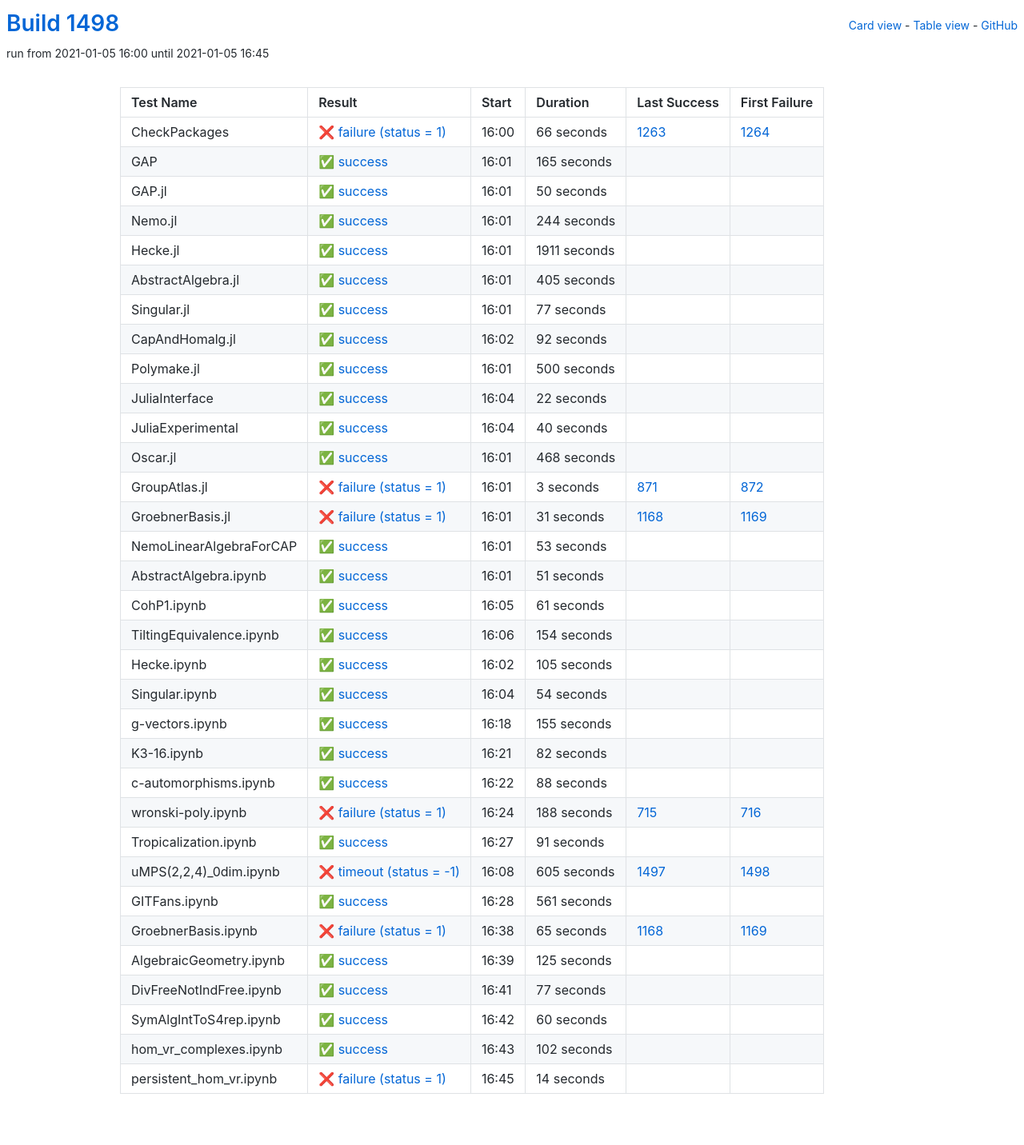
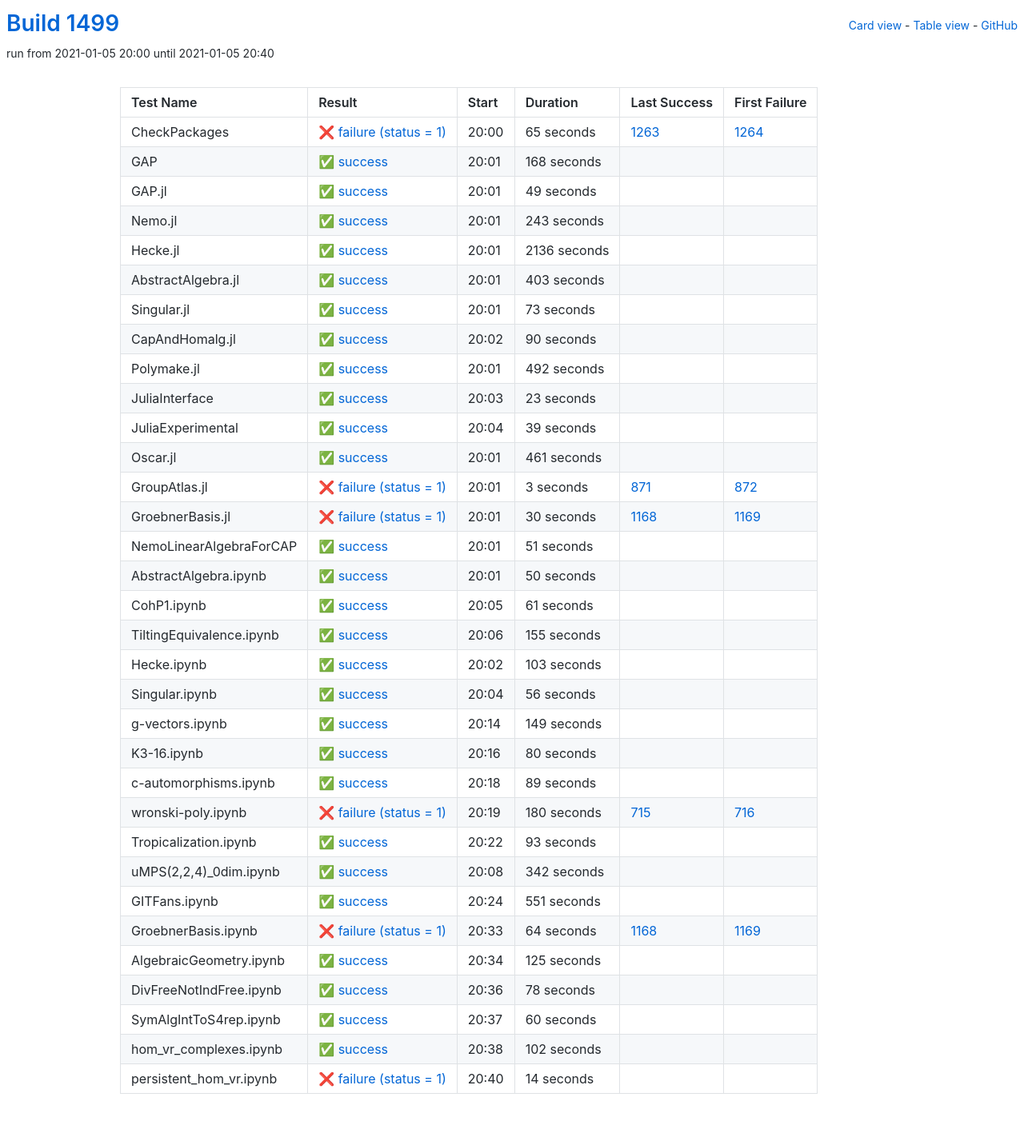
Before and after one commit to oscar-system/oscar-ci-status-stable, a Jekyll site: the page built from table.html, in a window 1280 px wide. Shown: the whole page at 80% size. Built offline with Jekyll 4.4.1, drawn with Linux system fonts in a browser that asks for light colours.

Commit message:
Build #1499

```diff
--- a/_data/ci.yml
+++ b/_data/ci.yml
@@ -1,6 +1,6 @@
 ---
-build: 1498
-build_url: https://oscarci.mathematik.uni-kl.de/job/oscar-stable/1498/
+build: 1499
+build_url: https://oscarci.mathematik.uni-kl.de/job/oscar-stable/1499/
 job: oscar-stable
 organization: oscar-system
 repo: oscar-ci-status-stable
@@ -8,152 +8,152 @@ repourl: https://github.com/oscar-system/oscar-ci-status-stable
 tests:
 - name: CheckPackages
   id: checkpackages
-  log: https://oscarci.mathematik.uni-kl.de/job/oscar-stable/1498/artifact/logs/build-1498/CheckPackages.log
-  start: 2021-01-05 16:00
+  log: https://oscarci.mathematik.uni-kl.de/job/oscar-stable/1499/artifact/logs/build-1499/CheckPackages.log
+  start: 2021-01-05 20:00
   success: false
   exitcode: 1
   status: failure
-  duration: 66
+  duration: 65
   last_success: 1263
   last_success_url: https://oscarci.mathematik.uni-kl.de/job/oscar-stable/1263/
   first_failure: 1264
   first_failure_url: https://oscarci.mathematik.uni-kl.de/job/oscar-stable/1264/
 - name: GAP
   id: gap
-  log: https://oscarci.mathematik.uni-kl.de/job/oscar-stable/1498/artifact/logs/build-1498/GAP.log
-  start: 2021-01-05 16:01
+  log: https://oscarci.mathematik.uni-kl.de/job/oscar-stable/1499/artifact/logs/build-1499/GAP.log
+  start: 2021-01-05 20:01
   success: true
   exitcode: 0
   status: success
-  duration: 165
+  duration: 168
   last_success: false
   last_success_url:
   first_failure: false
   first_failure_url:
 - name: GAP.jl
   id: gap-jl
-  log: https://oscarci.mathematik.uni-kl.de/job/oscar-stable/1498/artifact/logs/build-1498/GAP.jl.log
-  start: 2021-01-05 16:01
+  log: https://oscarci.mathematik.uni-kl.de/job/oscar-stable/1499/artifact/logs/build-1499/GAP.jl.log
+  start: 2021-01-05 20:01
   success: true
   exitcode: 0
   status: success
-  duration: 50
+  duration: 49
   last_success: false
   last_success_url:
   first_failure: false
   first_failure_url:
 - name: Nemo.jl
   id: nemo-jl
-  log: https://oscarci.mathematik.uni-kl.de/job/oscar-stable/1498/artifact/logs/build-1498/Nemo.jl.log
-  start: 2021-01-05 16:01
+  log: https://oscarci.mathematik.uni-kl.de/job/oscar-stable/1499/artifact/logs/build-1499/Nemo.jl.log
+  start: 2021-01-05 20:01
   success: true
   exitcode: 0
   status: success
-  duration: 244
+  duration: 243
   last_success: false
   last_success_url:
   first_failure: false
   first_failure_url:
 - name: Hecke.jl
   id: hecke-jl
-  log: https://oscarci.mathematik.uni-kl.de/job/oscar-stable/1498/artifact/logs/build-1498/Hecke.jl.log
-  start: 2021-01-05 16:01
+  log: https://oscarci.mathematik.uni-kl.de/job/oscar-stable/1499/artifact/logs/build-1499/Hecke.jl.log
+  start: 2021-01-05 20:01
   success: true
   exitcode: 0
   status: success
-  duration: 1911
+  duration: 2136
   last_success: false
   last_success_url:
   first_failure: false
   first_failure_url:
 - name: AbstractAlgebra.jl
   id: abstractalgebra-jl
-  log: https://oscarci.mathematik.uni-kl.de/job/oscar-stable/1498/artifact/logs/build-1498/AbstractAlgebra.jl.log
-  start: 2021-01-05 16:01
+  log: https://oscarci.mathematik.uni-kl.de/job/oscar-stable/1499/artifact/logs/build-1499/AbstractAlgebra.jl.log
+  start: 2021-01-05 20:01
   success: true
   exitcode: 0
   status: success
-  duration: 405
+  duration: 403
   last_success: false
   last_success_url:
   first_failure: false
   first_failure_url:
 - name: Singular.jl
   id: singular-jl
-  log: https://oscarci.mathematik.uni-kl.de/job/oscar-stable/1498/artifact/logs/build-1498/Singular.jl.log
-  start: 2021-01-05 16:01
+  log: https://oscarci.mathematik.uni-kl.de/job/oscar-stable/1499/artifact/logs/build-1499/Singular.jl.log
+  start: 2021-01-05 20:01
   success: true
   exitcode: 0
   status: success
-  duration: 77
+  duration: 73
   last_success: false
   last_success_url:
   first_failure: false
   first_failure_url:
 - name: CapAndHomalg.jl
   id: capandhomalg-jl
-  log: https://oscarci.mathematik.uni-kl.de/job/oscar-stable/1498/artifact/logs/build-1498/CapAndHomalg.jl.log
-  start: 2021-01-05 16:02
+  log: https://oscarci.mathematik.uni-kl.de/job/oscar-stable/1499/artifact/logs/build-1499/CapAndHomalg.jl.log
+  start: 2021-01-05 20:02
   success: true
   exitcode: 0
   status: success
-  duration: 92
+  duration: 90
   last_success: false
   last_success_url:
   first_failure: false
   first_failure_url:
 - name: Polymake.jl
   id: polymake-jl
-  log: https://oscarci.mathematik.uni-kl.de/job/oscar-stable/1498/artifact/logs/build-1498/Polymake.jl.log
-  start: 2021-01-05 16:01
+  log: https://oscarci.mathematik.uni-kl.de/job/oscar-stable/1499/artifact/logs/build-1499/Polymake.jl.log
+  start: 2021-01-05 20:01
   success: true
   exitcode: 0
   status: success
-  duration: 500
+  duration: 492
   last_success: false
   last_success_url:
   first_failure: false
   first_failure_url:
 - name: JuliaInterface
   id: juliainterface
-  log: https://oscarci.mathematik.uni-kl.de/job/oscar-stable/1498/artifact/logs/build-1498/JuliaInterface.log
-  start: 2021-01-05 16:04
+  log: https://oscarci.mathematik.uni-kl.de/job/oscar-stable/1499/artifact/logs/build-1499/JuliaInterface.log
+  start: 2021-01-05 20:03
   success: true
   exitcode: 0
   status: success
-  duration: 22
+  duration: 23
   last_success: false
   last_success_url:
   first_failure: false
   first_failure_url:
 - name: JuliaExperimental
   id: juliaexperimental
-  log: https://oscarci.mathematik.uni-kl.de/job/oscar-stable/1498/artifact/logs/build-1498/JuliaExperimental.log
-  start: 2021-01-05 16:04
+  log: https://oscarci.mathematik.uni-kl.de/job/oscar-stable/1499/artifact/logs/build-1499/JuliaExperimental.log
+  start: 2021-01-05 20:04
   success: true
   exitcode: 0
   status: success
-  duration: 40
+  duration: 39
   last_success: false
   last_success_url:
   first_failure: false
   first_failure_url:
 - name: Oscar.jl
   id: oscar-jl
-  log: https://oscarci.mathematik.uni-kl.de/job/oscar-stable/1498/artifact/logs/build-1498/Oscar.jl.log
-  start: 2021-01-05 16:01
+  log: https://oscarci.mathematik.uni-kl.de/job/oscar-stable/1499/artifact/logs/build-1499/Oscar.jl.log
+  start: 2021-01-05 20:01
   success: true
   exitcode: 0
   status: success
-  duration: 468
+  duration: 461
   last_success: false
   last_success_url:
   first_failure: false
   first_failure_url:
 - name: GroupAtlas.jl
   id: groupatlas-jl
-  log: https://oscarci.mathematik.uni-kl.de/job/oscar-stable/1498/artifact/logs/build-1498/GroupAtlas.jl.log
-  start: 2021-01-05 16:01
+  log: https://oscarci.mathematik.uni-kl.de/job/oscar-stable/1499/artifact/logs/build-1499/GroupAtlas.jl.log
+  start: 2021-01-05 20:01
   success: false
   exitcode: 1
   status: failure
@@ -164,32 +164,20 @@ tests:
   first_failure_url: https://oscarci.mathematik.uni-kl.de/job/oscar-stable/872/
 - name: GroebnerBasis.jl
   id: groebnerbasis-jl
-  log: https://oscarci.mathematik.uni-kl.de/job/oscar-stable/1498/artifact/logs/build-1498/GroebnerBasis.jl.log
-  start: 2021-01-05 16:01
+  log: https://oscarci.mathematik.uni-kl.de/job/oscar-stable/1499/artifact/logs/build-1499/GroebnerBasis.jl.log
+  start: 2021-01-05 20:01
   success: false
   exitcode: 1
   status: failure
-  duration: 31
+  duration: 30
   last_success: 1168
   last_success_url: https://oscarci.mathematik.uni-kl.de/job/oscar-stable/1168/
   first_failure: 1169
   first_failure_url: https://oscarci.mathematik.uni-kl.de/job/oscar-stable/1169/
 - name: NemoLinearAlgebraForCAP
   id: nemolinearalgebraforcap
-  log: https://oscarci.mathematik.uni-kl.de/job/oscar-stable/1498/artifact/logs/build-1498/NemoLinearAlgebraForCAP.log
-  start: 2021-01-05 16:01
-  success: true
-  exitcode: 0
-  status: success
-  duration: 53
-  last_success: false
-  last_success_url:
-  first_failure: false
-  first_failure_url:
-- name: AbstractAlgebra.ipynb
-  id: abstractalgebra-ipynb
-  log: https://oscarci.mathematik.uni-kl.de/job/oscar-stable/1498/artifact/logs/build-1498/AbstractAlgebra.ipynb.log
-  start: 2021-01-05 16:01
+  log: https://oscarci.mathematik.uni-kl.de/job/oscar-stable/1499/artifact/logs/build-1499/NemoLinearAlgebraForCAP.log
+  start: 2021-01-05 20:01
   success: true
   exitcode: 0
   status: success
@@ -198,10 +186,22 @@ tests:
   last_success_url:
   first_failure: false
   first_failure_url:
+- name: AbstractAlgebra.ipynb
+  id: abstractalgebra-ipynb
+  log: https://oscarci.mathematik.uni-kl.de/job/oscar-stable/1499/artifact/logs/build-1499/AbstractAlgebra.ipynb.log
+  start: 2021-01-05 20:01
+  success: true
+  exitcode: 0
+  status: success
+  duration: 50
+  last_success: false
+  last_success_url:
+  first_failure: false
+  first_failure_url:
 - name: CohP1.ipynb
   id: cohp1-ipynb
-  log: https://oscarci.mathematik.uni-kl.de/job/oscar-stable/1498/artifact/logs/build-1498/CohP1.ipynb.log
-  start: 2021-01-05 16:05
+  log: https://oscarci.mathematik.uni-kl.de/job/oscar-stable/1499/artifact/logs/build-1499/CohP1.ipynb.log
+  start: 2021-01-05 20:05
   success: true
   exitcode: 0
   status: success
@@ -212,44 +212,8 @@ tests:
   first_failure_url:
 - name: TiltingEquivalence.ipynb
   id: tiltingequivalence-ipynb
-  log: https://oscarci.mathematik.uni-kl.de/job/oscar-stable/1498/artifact/logs/build-1498/TiltingEquivalence.ipynb.log
-  start: 2021-01-05 16:06
-  success: true
-  exitcode: 0
-  status: success
-  duration: 154
-  last_success: false
-  last_success_url:
-  first_failure: false
-  first_failure_url:
-- name: Hecke.ipynb
-  id: hecke-ipynb
-  log: https://oscarci.mathematik.uni-kl.de/job/oscar-stable/1498/artifact/logs/build-1498/Hecke.ipynb.log
-  start: 2021-01-05 16:02
-  success: true
-  exitcode: 0
-  status: success
-  duration: 105
-  last_success: false
-  last_success_url:
-  first_failure: false
-  first_failure_url:
-- name: Singular.ipynb
-  id: singular-ipynb
-  log: https://oscarci.mathematik.uni-kl.de/job/oscar-stable/1498/artifact/logs/build-1498/Singular.ipynb.log
-  start: 2021-01-05 16:04
-  success: true
-  exitcode: 0
-  status: success
-  duration: 54
-  last_success: false
-  last_success_url:
-  first_failure: false
-  first_failure_url:
-- name: g-vectors.ipynb
-  id: g-vectors-ipynb
-  log: https://oscarci.mathematik.uni-kl.de/job/oscar-stable/1498/artifact/logs/build-1498/g-vectors.ipynb.log
-  start: 2021-01-05 16:18
+  log: https://oscarci.mathematik.uni-kl.de/job/oscar-stable/1499/artifact/logs/build-1499/TiltingEquivalence.ipynb.log
+  start: 2021-01-05 20:06
   success: true
   exitcode: 0
   status: success
@@ -258,94 +222,130 @@ tests:
   last_success_url:
   first_failure: false
   first_failure_url:
-- name: K3-16.ipynb
-  id: k3-16-ipynb
-  log: https://oscarci.mathematik.uni-kl.de/job/oscar-stable/1498/artifact/logs/build-1498/K3-16.ipynb.log
-  start: 2021-01-05 16:21
+- name: Hecke.ipynb
+  id: hecke-ipynb
+  log: https://oscarci.mathematik.uni-kl.de/job/oscar-stable/1499/artifact/logs/build-1499/Hecke.ipynb.log
+  start: 2021-01-05 20:02
   success: true
   exitcode: 0
   status: success
-  duration: 82
+  duration: 103
+  last_success: false
+  last_success_url:
+  first_failure: false
+  first_failure_url:
+- name: Singular.ipynb
+  id: singular-ipynb
+  log: https://oscarci.mathematik.uni-kl.de/job/oscar-stable/1499/artifact/logs/build-1499/Singular.ipynb.log
+  start: 2021-01-05 20:04
+  success: true
+  exitcode: 0
+  status: success
+  duration: 56
+  last_success: false
+  last_success_url:
+  first_failure: false
+  first_failure_url:
+- name: g-vectors.ipynb
+  id: g-vectors-ipynb
+  log: https://oscarci.mathematik.uni-kl.de/job/oscar-stable/1499/artifact/logs/build-1499/g-vectors.ipynb.log
+  start: 2021-01-05 20:14
+  success: true
+  exitcode: 0
+  status: success
+  duration: 149
+  last_success: false
+  last_success_url:
+  first_failure: false
+  first_failure_url:
+- name: K3-16.ipynb
+  id: k3-16-ipynb
+  log: https://oscarci.mathematik.uni-kl.de/job/oscar-stable/1499/artifact/logs/build-1499/K3-16.ipynb.log
+  start: 2021-01-05 20:16
+  success: true
+  exitcode: 0
+  status: success
+  duration: 80
   last_success: false
   last_success_url:
   first_failure: false
   first_failure_url:
 - name: c-automorphisms.ipynb
   id: c-automorphisms-ipynb
-  log: https://oscarci.mathematik.uni-kl.de/job/oscar-stable/1498/artifact/logs/build-1498/c-automorphisms.ipynb.log
-  start: 2021-01-05 16:22
+  log: https://oscarci.mathematik.uni-kl.de/job/oscar-stable/1499/artifact/logs/build-1499/c-automorphisms.ipynb.log
+  start: 2021-01-05 20:18
   success: true
   exitcode: 0
   status: success
-  duration: 88
+  duration: 89
   last_success: false
   last_success_url:
   first_failure: false
   first_failure_url:
 - name: wronski-poly.ipynb
   id: wronski-poly-ipynb
-  log: https://oscarci.mathematik.uni-kl.de/job/oscar-stable/1498/artifact/logs/build-1498/wronski-poly.ipynb.log
-  start: 2021-01-05 16:24
+  log: https://oscarci.mathematik.uni-kl.de/job/oscar-stable/1499/artifact/logs/build-1499/wronski-poly.ipynb.log
+  start: 2021-01-05 20:19
   success: false
   exitcode: 1
   status: failure
-  duration: 188
+  duration: 180
   last_success: 715
   last_success_url: https://oscarci.mathematik.uni-kl.de/job/oscar-stable/715/
   first_failure: 716
   first_failure_url: https://oscarci.mathematik.uni-kl.de/job/oscar-stable/716/
 - name: Tropicalization.ipynb
   id: tropicalization-ipynb
-  log: https://oscarci.mathematik.uni-kl.de/job/oscar-stable/1498/artifact/logs/build-1498/Tropicalization.ipynb.log
-  start: 2021-01-05 16:27
+  log: https://oscarci.mathematik.uni-kl.de/job/oscar-stable/1499/artifact/logs/build-1499/Tropicalization.ipynb.log
+  start: 2021-01-05 20:22
   success: true
   exitcode: 0
   status: success
-  duration: 91
+  duration: 93
   last_success: false
   last_success_url:
   first_failure: false
   first_failure_url:
 - name: uMPS(2,2,4)_0dim.ipynb
   id: umps-2-2-4-0dim-ipynb
-  log: https://oscarci.mathematik.uni-kl.de/job/oscar-stable/1498/artifact/logs/build-1498/uMPS-2-2-4-_0dim.ipynb.log
-  start: 2021-01-05 16:08
-  success: false
-  exitcode: -1
-  status: timeout
-  duration: 605
-  last_success: 1497
-  last_success_url: https://oscarci.mathematik.uni-kl.de/job/oscar-stable/1497/
-  first_failure: 1498
-  first_failure_url: https://oscarci.mathematik.uni-kl.de/job/oscar-stable/1498/
-- name: GITFans.ipynb
-  id: gitfans-ipynb
-  log: https://oscarci.mathematik.uni-kl.de/job/oscar-stable/1498/artifact/logs/build-1498/GITFans.ipynb.log
-  start: 2021-01-05 16:28
+  log: https://oscarci.mathematik.uni-kl.de/job/oscar-stable/1499/artifact/logs/build-1499/uMPS-2-2-4-_0dim.ipynb.log
+  start: 2021-01-05 20:08
   success: true
   exitcode: 0
   status: success
-  duration: 561
+  duration: 342
+  last_success: false
+  last_success_url:
+  first_failure: false
+  first_failure_url:
+- name: GITFans.ipynb
+  id: gitfans-ipynb
+  log: https://oscarci.mathematik.uni-kl.de/job/oscar-stable/1499/artifact/logs/build-1499/GITFans.ipynb.log
+  start: 2021-01-05 20:24
+  success: true
+  exitcode: 0
+  status: success
+  duration: 551
   last_success: false
   last_success_url:
   first_failure: false
   first_failure_url:
 - name: GroebnerBasis.ipynb
   id: groebnerbasis-ipynb
-  log: https://oscarci.mathematik.uni-kl.de/job/oscar-stable/1498/artifact/logs/build-1498/GroebnerBasis.ipynb.log
-  start: 2021-01-05 16:38
+  log: https://oscarci.mathematik.uni-kl.de/job/oscar-stable/1499/artifact/logs/build-1499/GroebnerBasis.ipynb.log
+  start: 2021-01-05 20:33
   success: false
   exitcode: 1
   status: failure
-  duration: 65
+  duration: 64
   last_success: 1168
   last_success_url: https://oscarci.mathematik.uni-kl.de/job/oscar-stable/1168/
   first_failure: 1169
   first_failure_url: https://oscarci.mathematik.uni-kl.de/job/oscar-stable/1169/
 - name: AlgebraicGeometry.ipynb
   id: algebraicgeometry-ipynb
-  log: https://oscarci.mathematik.uni-kl.de/job/oscar-stable/1498/artifact/logs/build-1498/AlgebraicGeometry.ipynb.log
-  start: 2021-01-05 16:39
+  log: https://oscarci.mathematik.uni-kl.de/job/oscar-stable/1499/artifact/logs/build-1499/AlgebraicGeometry.ipynb.log
+  start: 2021-01-05 20:34
   success: true
   exitcode: 0
   status: success
@@ -356,20 +356,20 @@ tests:
   first_failure_url:
 - name: DivFreeNotIndFree.ipynb
   id: divfreenotindfree-ipynb
-  log: https://oscarci.mathematik.uni-kl.de/job/oscar-stable/1498/artifact/logs/build-1498/DivFreeNotIndFree.ipynb.log
-  start: 2021-01-05 16:41
+  log: https://oscarci.mathematik.uni-kl.de/job/oscar-stable/1499/artifact/logs/build-1499/DivFreeNotIndFree.ipynb.log
+  start: 2021-01-05 20:36
   success: true
   exitcode: 0
   status: success
-  duration: 77
+  duration: 78
   last_success: false
   last_success_url:
   first_failure: false
   first_failure_url:
 - name: SymAlgIntToS4rep.ipynb
   id: symalginttos4rep-ipynb
-  log: https://oscarci.mathematik.uni-kl.de/job/oscar-stable/1498/artifact/logs/build-1498/SymAlgIntToS4rep.ipynb.log
-  start: 2021-01-05 16:42
+  log: https://oscarci.mathematik.uni-kl.de/job/oscar-stable/1499/artifact/logs/build-1499/SymAlgIntToS4rep.ipynb.log
+  start: 2021-01-05 20:37
   success: true
   exitcode: 0
   status: success
@@ -380,8 +380,8 @@ tests:
   first_failure_url:
 - name: hom_vr_complexes.ipynb
   id: hom-vr-complexes-ipynb
-  log: https://oscarci.mathematik.uni-kl.de/job/oscar-stable/1498/artifact/logs/build-1498/hom_vr_complexes.ipynb.log
-  start: 2021-01-05 16:43
+  log: https://oscarci.mathematik.uni-kl.de/job/oscar-stable/1499/artifact/logs/build-1499/hom_vr_complexes.ipynb.log
+  start: 2021-01-05 20:38
   success: true
   exitcode: 0
   status: success
@@ -392,8 +392,8 @@ tests:
   first_failure_url:
 - name: persistent_hom_vr.ipynb
   id: persistent-hom-vr-ipynb
-  log: https://oscarci.mathematik.uni-kl.de/job/oscar-stable/1498/artifact/logs/build-1498/persistent_hom_vr.ipynb.log
-  start: 2021-01-05 16:45
+  log: https://oscarci.mathematik.uni-kl.de/job/oscar-stable/1499/artifact/logs/build-1499/persistent_hom_vr.ipynb.log
+  start: 2021-01-05 20:40
   success: false
   exitcode: 1
   status: failure
```
Also changed, not shown: README.md.
